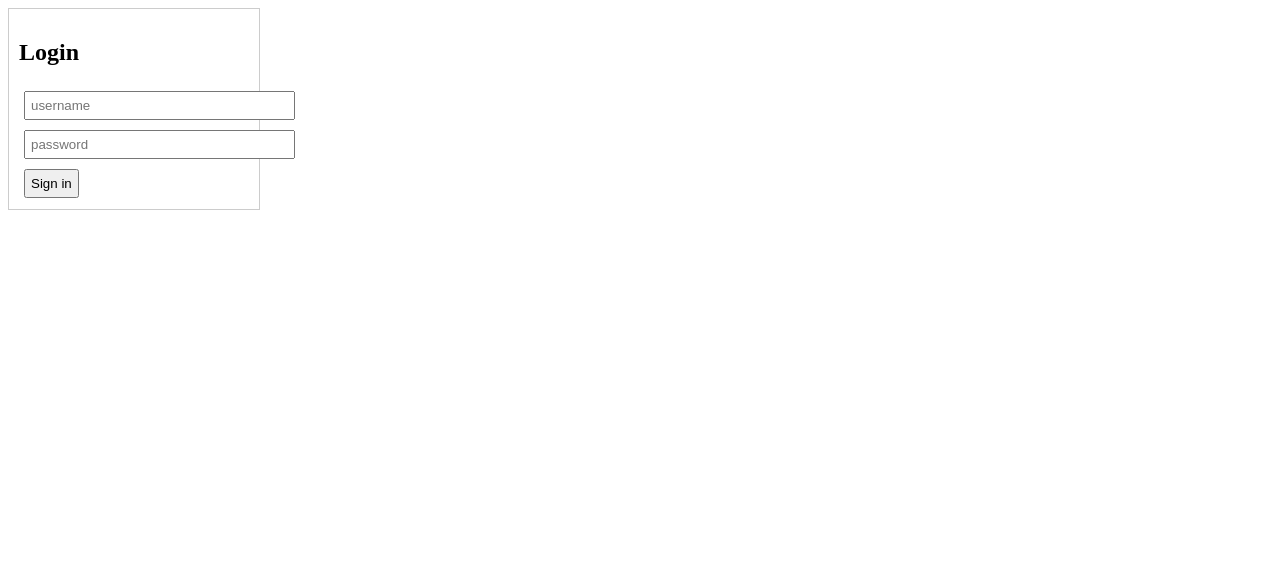
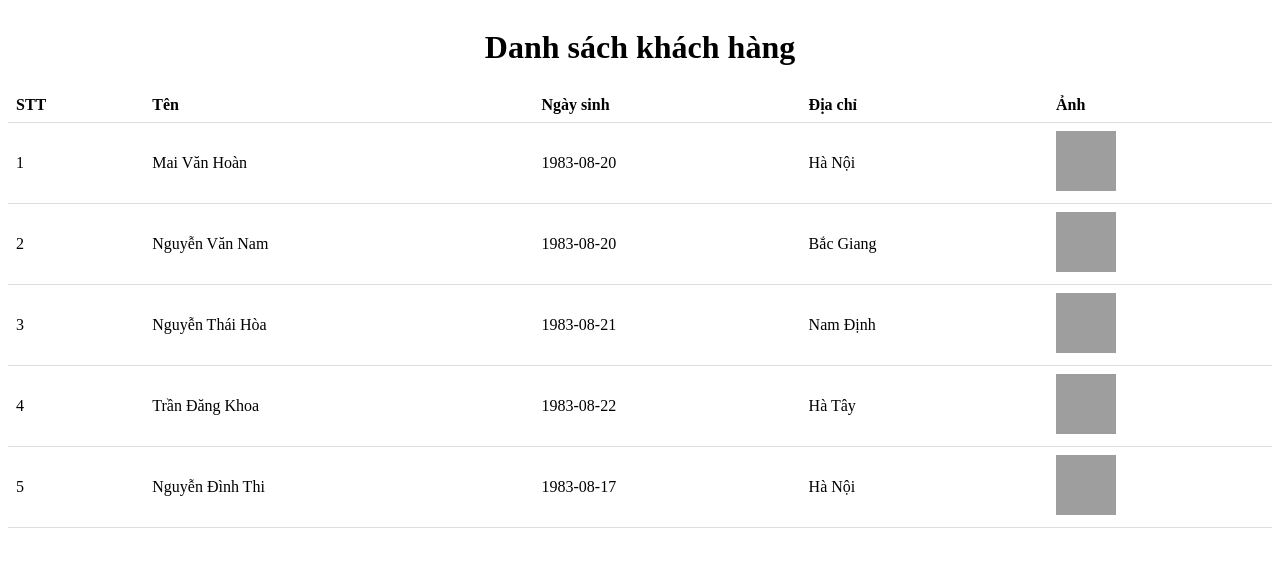
Before and after one commit to HuuDungg/aht-training-lesson01, a PHP site: page / in a window 1280 px wide. Shown: the top 567 px of the page. Run offline with PHP 8.4, Linux system fonts and the light colour scheme; grey boxes are pictures that could not be loaded.

Commit message:
upload code

```diff
--- a/index.php
+++ b/index.php
@@ -1,42 +1,79 @@
-<!DOCTYPE HTML>
+<?php
+$customerlist = array(
+    "1" => array(
+        "ten" => "Mai Văn Hoàn",
+        "ngaysinh" => "1983-08-20",
+        "diachi" => "Hà Nội",
+        "anh" => "images/img1.jpg"
+    ),
+    "2" => array(
+        "ten" => "Nguyễn Văn Nam",
+        "ngaysinh" => "1983-08-20",
+        "diachi" => "Bắc Giang",
+        "anh" => "images/img2.jpg"
+    ),
+    "3" => array(
+        "ten" => "Nguyễn Thái Hòa",
+        "ngaysinh" => "1983-08-21",
+        "diachi" => "Nam Định",
+        "anh" => "images/img3.jpg"
+    ),
+    "4" => array(
+        "ten" => "Trần Đăng Khoa",
+        "ngaysinh" => "1983-08-22",
+        "diachi" => "Hà Tây",
+        "anh" => "images/img4.jpg"
+    ),
+    "5" => array(
+        "ten" => "Nguyễn Đình Thi",
+        "ngaysinh" => "1983-08-17",
+        "diachi" => "Hà Nội",
+        "anh" => "images/img5.jpg"
+    )
+);
+?>
+
+<!DOCTYPE html>
 <html>
-<style type="text/css">
-    .login {
-        height: 180px;
-        width: 230px;
-        margin: 0;
-        padding: 10px;
-        border: 1px #CCC solid;
+<meta http-equiv="Content-Type" content="text/html; charset=utf-8" />
+<style>
+    table {
+        border-collapse: collapse;
+        width: 100%;
     }
 
-    .login input {
-        padding: 5px;
-        margin: 5px
+    th,
+    td {
+        padding: 8px;
+        text-align: left;
+        border-bottom: 1px solid #ddd;
     }
 </style>
 
 <body>
-    <form method="post">
-        <div class="login">
-            <h2>Login</h2>
-            <input type="text" name="username" size="30" placeholder="username" />
-            <input type="password" name="password" size="30" placeholder="password" />
-            <input type="submit" value="Sign in" />
-        </div>
-    </form>
+    <table>
+        <caption>
+            <h1>Danh sách khách hàng</h1>
+        </caption>
+        <tr>
+            <th>STT</th>
+            <th>Tên</th>
+            <th>Ngày sinh</th>
+            <th>Địa chỉ</th>
+            <th>Ảnh</th>
+        </tr>
+        <?php
+        foreach ($customerlist as $key => $values) {
+            echo "<tr>";
+            echo "<td>" . $key . "</td>";
+            echo "<td>" . $values['ten'] . "</td>";
+            echo "<td>" . $values['ngaysinh'] . "</td>";
+            echo "<td>" . $values['diachi'] . "</td>";
+            echo "<td><image src ='" . $values['anh'] . "' width = '60px' height ='60px'/></td>";
+            echo "</tr>";
+        }
+        ?>
+    </table>
 </body>
 
 </html>
-
-<?php
-if ($_SERVER["REQUEST_METHOD"] == "POST") {
-    $username = $_POST["username"];
-    $password = $_POST["password"];
-
-    if ($username === "admin" && $password === "admin") {
-        echo "<h2>Welcome <span style='color:red'>" . $username . "</span> to website</h2>";
-    } else {
-        echo "<h2><span style='color:red'>Login Error</span></h2>";
-    }
-}
-?>
```
